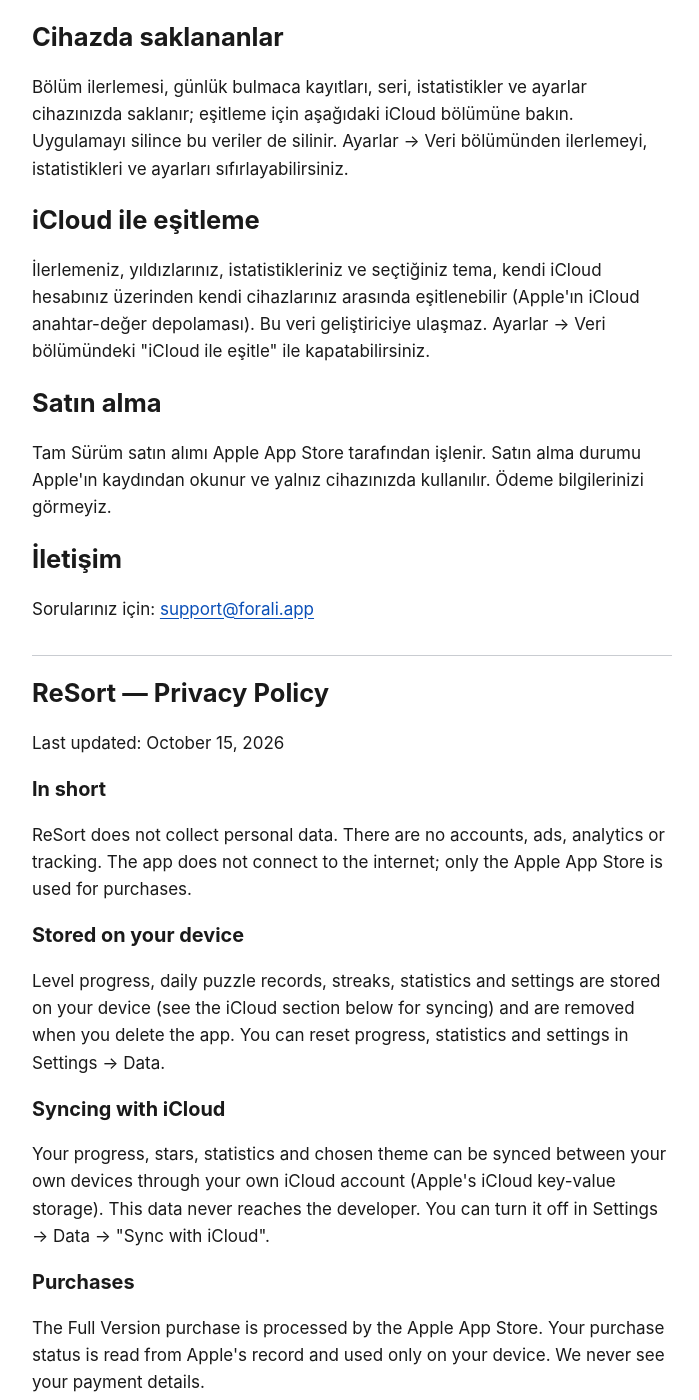
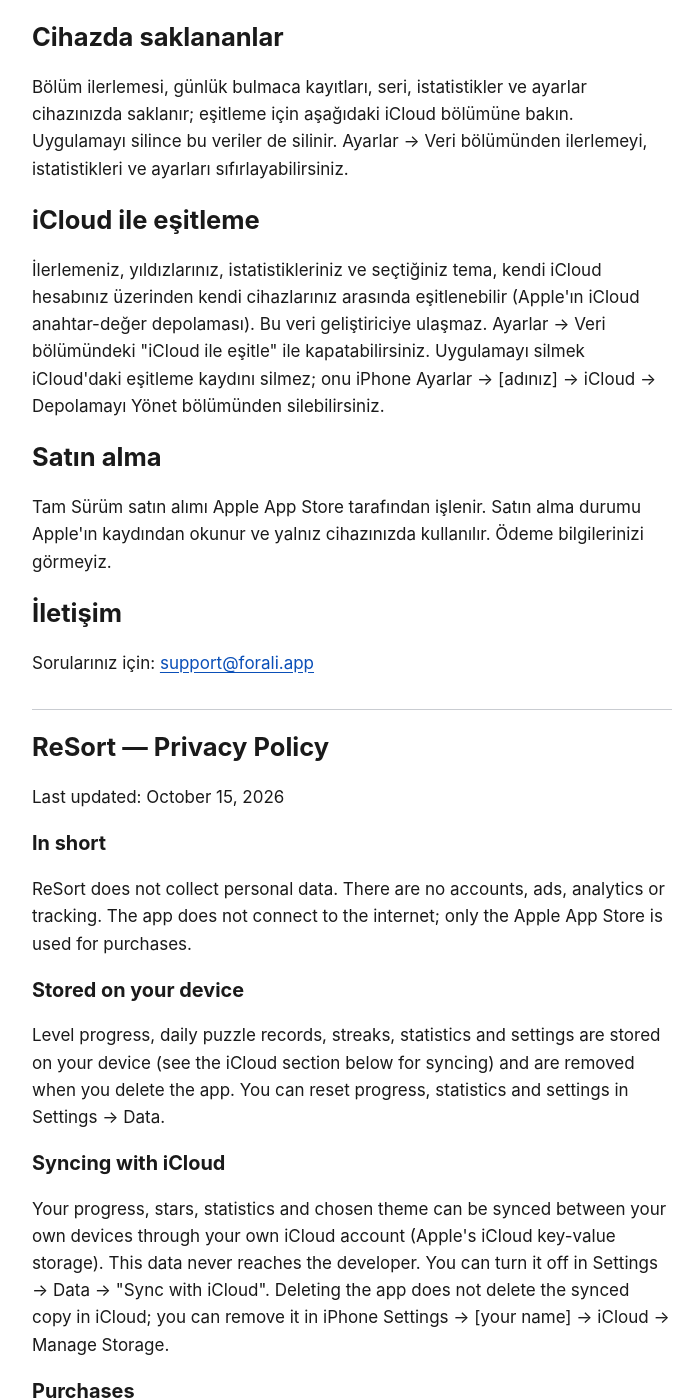
Before and after one commit to recepgur07-bot/recepgur07-bot.github.io, a Jekyll site: the page resort-privacy/index.html, which Jekyll copies as it is, in a window 1280 px wide and 1400 px high, scrolled down 337 px. Shown: the whole window, without its empty margins (288-987 px from the left). Built offline with Jekyll 4.4.1, drawn with Linux system fonts in a browser that asks for light colours.

Commit message:
ReSort gizlilik: iCloud kaydının uygulama silinince kaldığı notu
Co-Authored-By: Claude Opus 5.5 <noreply@anthropic.com>

```diff
--- a/resort-privacy/index.html
+++ b/resort-privacy/index.html
@@ -40,7 +40,7 @@ footer{border-top:1px solid var(--border);margin-top:2rem}
 <h2>Cihazda saklananlar</h2>
 <p>Bölüm ilerlemesi, günlük bulmaca kayıtları, seri, istatistikler ve ayarlar cihazınızda saklanır; eşitleme için aşağıdaki iCloud bölümüne bakın. Uygulamayı silince bu veriler de silinir. Ayarlar → Veri bölümünden ilerlemeyi, istatistikleri ve ayarları sıfırlayabilirsiniz.</p>
 <h2>iCloud ile eşitleme</h2>
-<p>İlerlemeniz, yıldızlarınız, istatistikleriniz ve seçtiğiniz tema, kendi iCloud hesabınız üzerinden kendi cihazlarınız arasında eşitlenebilir (Apple'ın iCloud anahtar-değer depolaması). Bu veri geliştiriciye ulaşmaz. Ayarlar → Veri bölümündeki "iCloud ile eşitle" ile kapatabilirsiniz.</p>
+<p>İlerlemeniz, yıldızlarınız, istatistikleriniz ve seçtiğiniz tema, kendi iCloud hesabınız üzerinden kendi cihazlarınız arasında eşitlenebilir (Apple'ın iCloud anahtar-değer depolaması). Bu veri geliştiriciye ulaşmaz. Ayarlar → Veri bölümündeki "iCloud ile eşitle" ile kapatabilirsiniz. Uygulamayı silmek iCloud'daki eşitleme kaydını silmez; onu iPhone Ayarlar → [adınız] → iCloud → Depolamayı Yönet bölümünden silebilirsiniz.</p>
 <h2>Satın alma</h2>
 <p>Tam Sürüm satın alımı Apple App Store tarafından işlenir. Satın alma durumu Apple'ın kaydından okunur ve yalnız cihazınızda kullanılır. Ödeme bilgilerinizi görmeyiz.</p>
 <h2>İletişim</h2>
@@ -53,7 +53,7 @@ footer{border-top:1px solid var(--border);margin-top:2rem}
 <h3>Stored on your device</h3>
 <p>Level progress, daily puzzle records, streaks, statistics and settings are stored on your device (see the iCloud section below for syncing) and are removed when you delete the app. You can reset progress, statistics and settings in Settings → Data.</p>
 <h3>Syncing with iCloud</h3>
-<p>Your progress, stars, statistics and chosen theme can be synced between your own devices through your own iCloud account (Apple's iCloud key-value storage). This data never reaches the developer. You can turn it off in Settings → Data → "Sync with iCloud".</p>
+<p>Your progress, stars, statistics and chosen theme can be synced between your own devices through your own iCloud account (Apple's iCloud key-value storage). This data never reaches the developer. You can turn it off in Settings → Data → "Sync with iCloud". Deleting the app does not delete the synced copy in iCloud; you can remove it in iPhone Settings → [your name] → iCloud → Manage Storage.</p>
 <h3>Purchases</h3>
 <p>The Full Version purchase is processed by the Apple App Store. Your purchase status is read from Apple's record and used only on your device. We never see your payment details.</p>
 <h3>Contact</h3>
```
